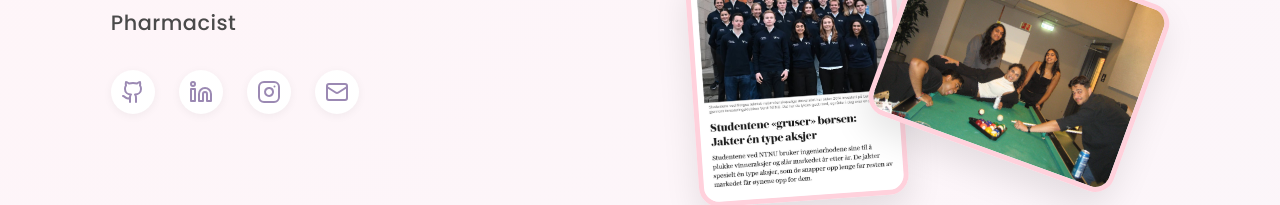
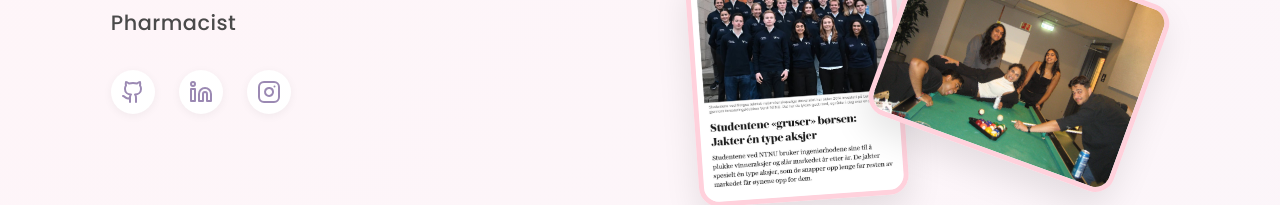
Before and after one commit to srishtr/portfolio, a React (Vite) app in the folder portfolio/: page / in a window 1280 px wide. Shown: the part 583-788 px from the top of the page. Built offline with nearby package versions, Linux system fonts and the light colour scheme.

Commit message:
removed my mail

```diff
--- a/portfolio/src/components/Home.jsx
+++ b/portfolio/src/components/Home.jsx
@@ -64,9 +64,6 @@ const Home = () => {
             <a href="https://www.instagram.com/srishtir_98" target="_blank" rel="noopener noreferrer" className="social-icon">
               <Instagram size={24} />
             </a>
-            <a href="mailto:srishti.rohatgi26@gmail.com" className="social-icon">
-              <Mail size={24} />
-            </a>
           </div>
         </motion.div>
 
```
